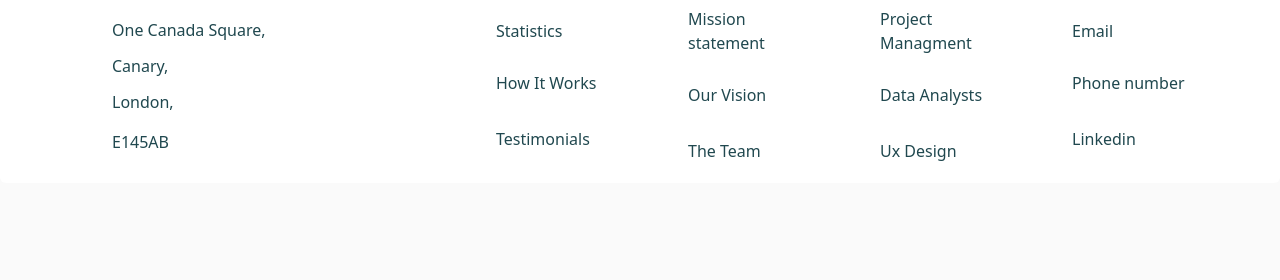
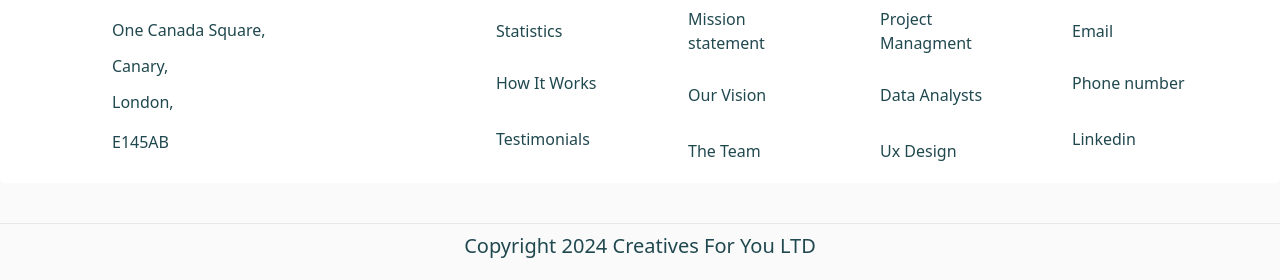
Before and after one commit to marufahmed347/Bootstrap-or-Tailwind-CSS-Assignment-1, a website built with Vite: page index.html in a window 1280 px wide. Shown: the part 4325-4605 px from the top of the page. Before the commit the page ends 4548 px from the top, so only its background shows below. Built offline with nearby package versions, Linux system fonts and the light colour scheme.

Commit message:
Assignment done

```diff
--- a/index.html
+++ b/index.html
@@ -312,7 +312,11 @@
         </div>
     </section>
 
+<!--footer section-->
 
+<footer class="text-[#20484F] text-center text-xs md:text-xl border-t pt-2 pb-5 w-full">
+    Copyright 2024 Creatives For You LTD
+</footer>
 
 
 </body>
```
